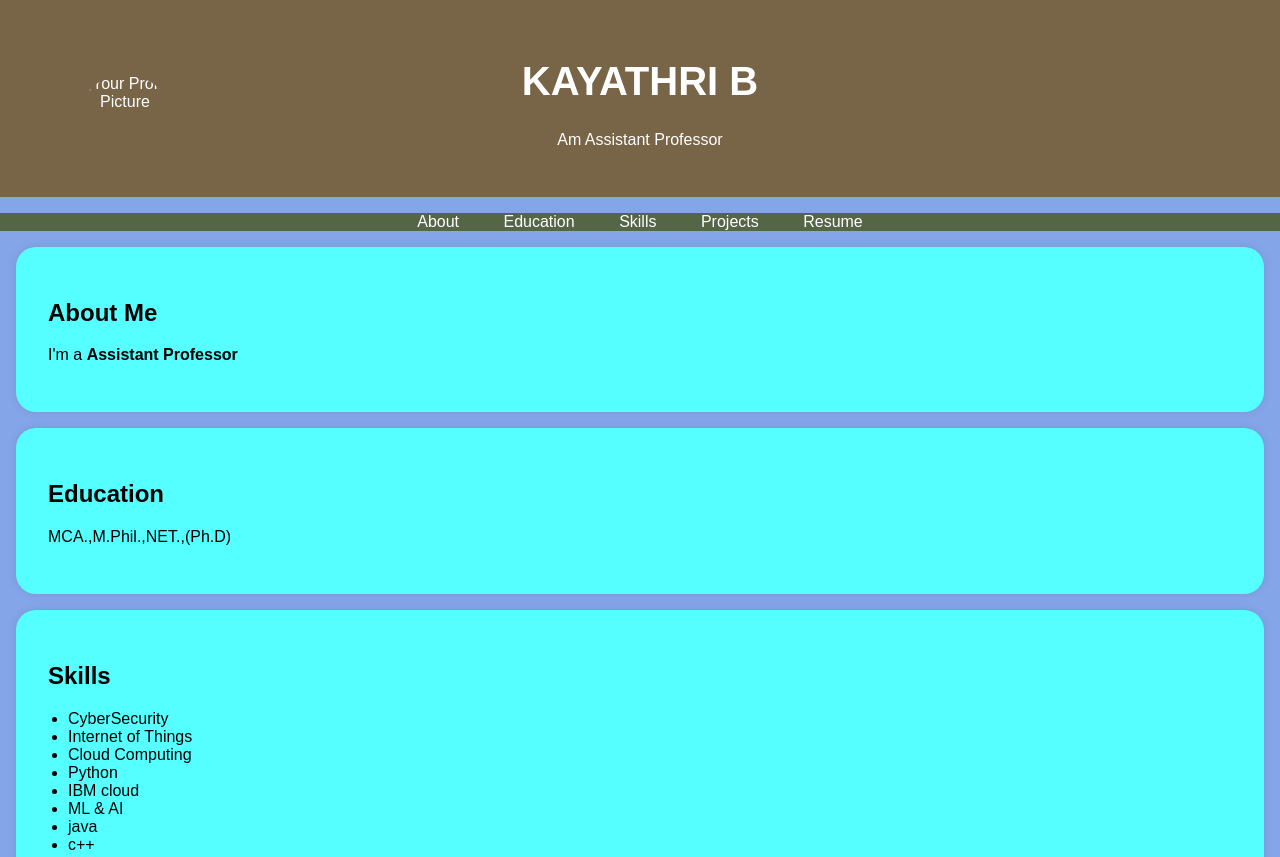
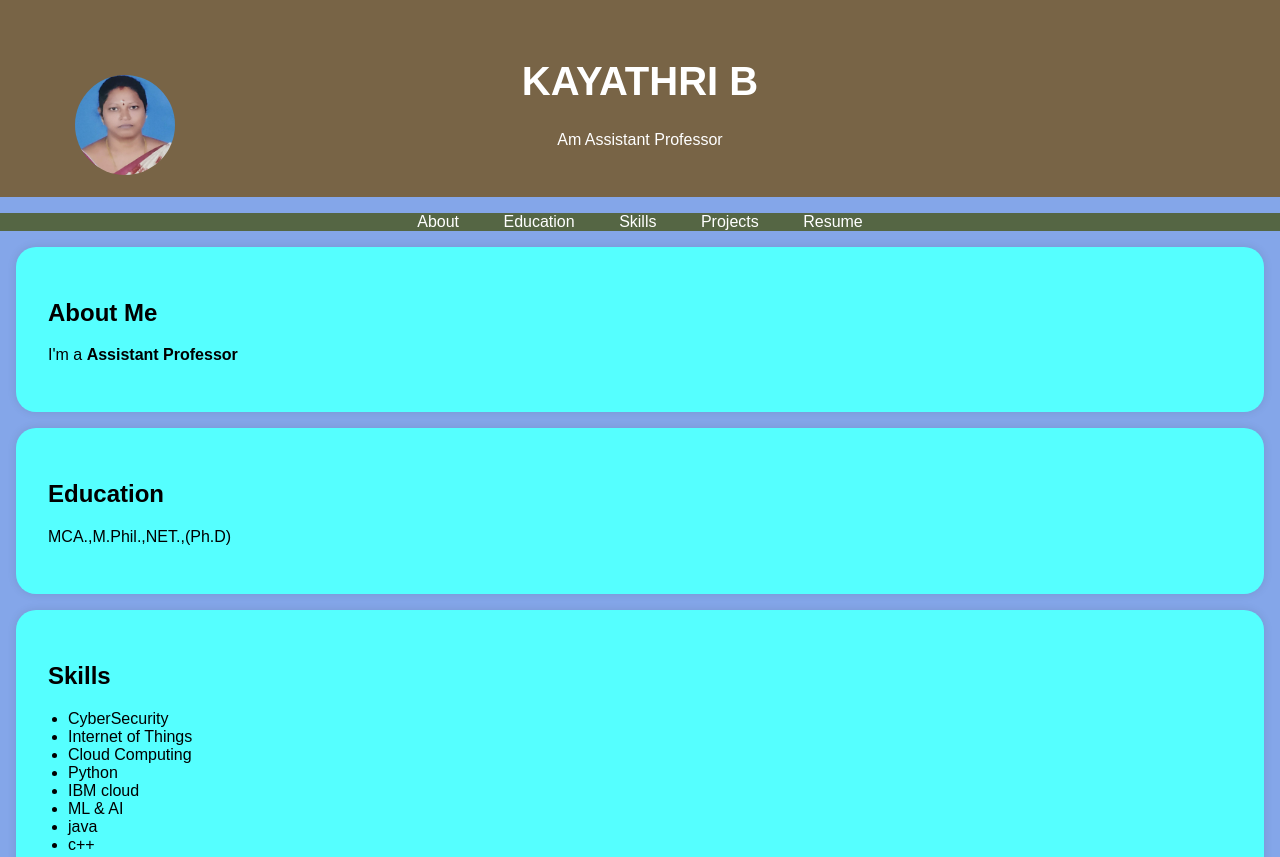
Before and after one commit to kaya170385/bca, a plain HTML site: page index.html in a window 1280 px wide. Shown: the top 857 px of the page. Drawn offline with Linux system fonts and the light colour scheme.

Commit message:
Update index.html

```diff
--- a/index.html
+++ b/index.html
@@ -95,7 +95,7 @@
     <header>
         <div class="header-content">
             <!-- Add your profile picture here -->
-            <img src="./https://github.com/kaya170385/bca/blob/f0cdfe9b0989fc1c984e22ad3fee7270b829741b/IMG_20210215_205025.jpg" alt="Your Profile Picture" class="profile-picture">
+            <img src="./IMG_20210215_205025.jpg" alt="Your Profile Picture" class="profile-picture">
             <h1>KAYATHRI B</h1>
             <p>Am Assistant Professor </p>
         </div>
```
